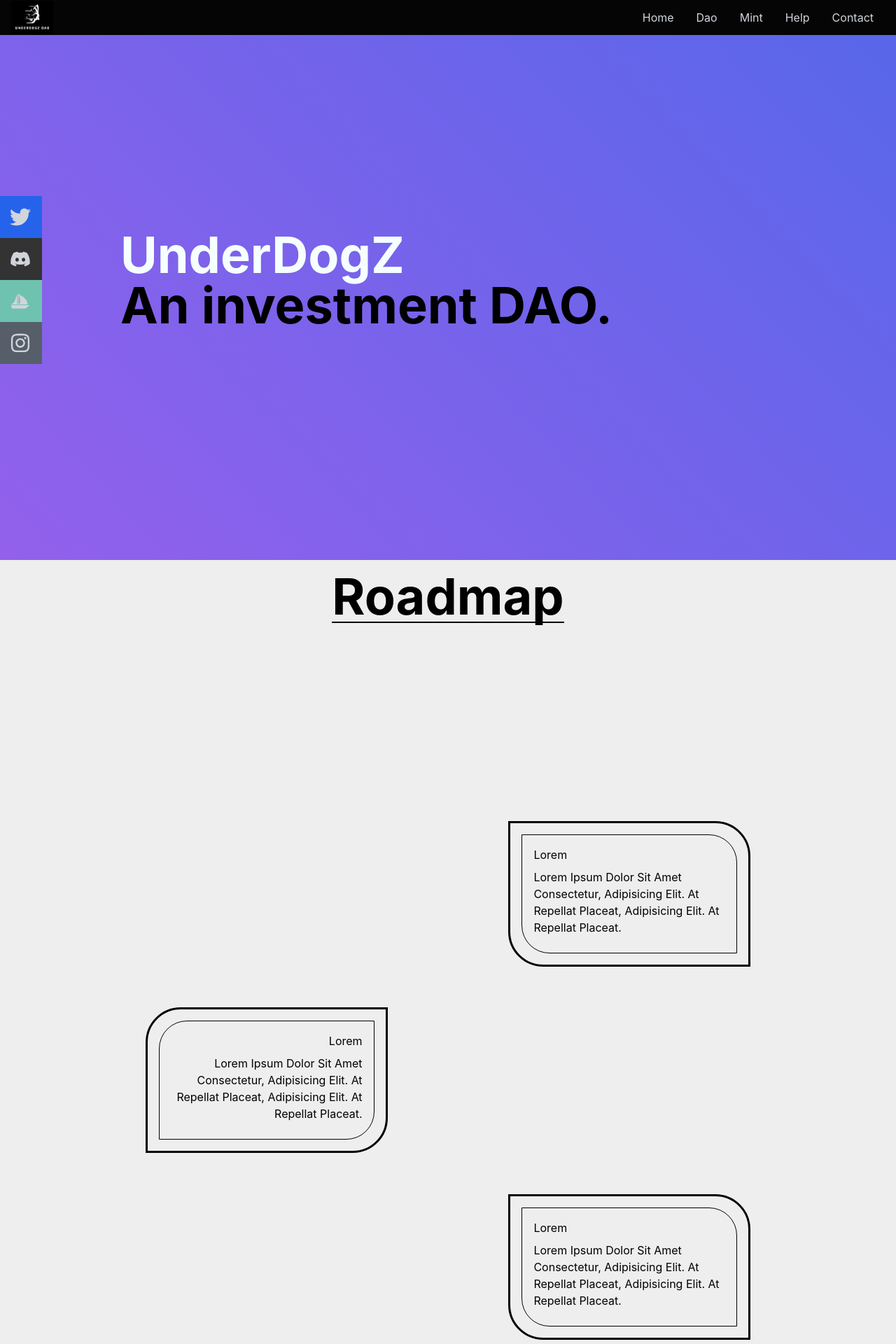
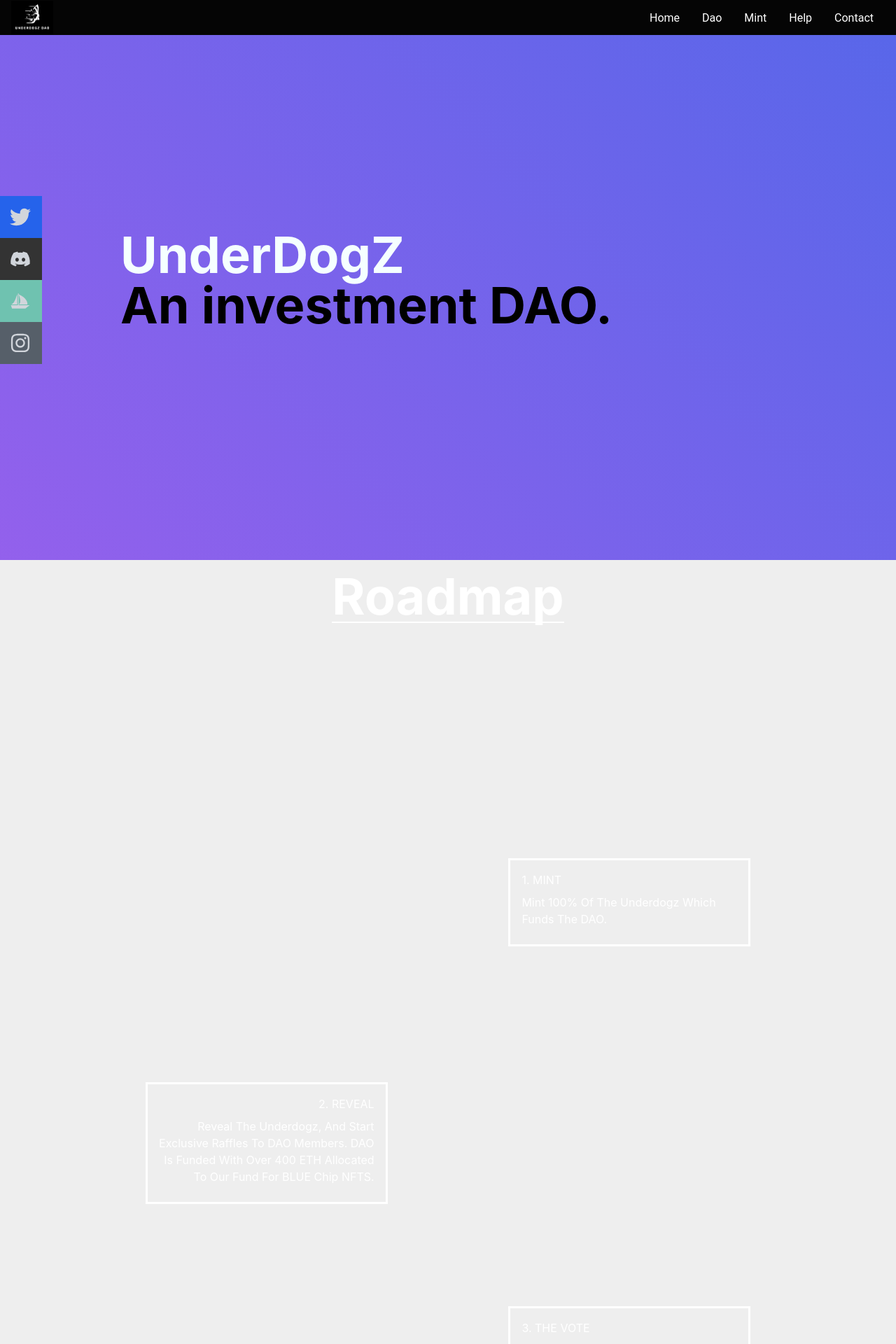
Before and after one commit to abccodes/THE-UNDERDOGZ, a React (Create React App) app: page / in a window 1280 px wide. Shown: the top 1920 px of the page at 70% size. Built offline with nearby package versions, Linux system fonts and the light colour scheme.

Commit message:
roadmap progress + fonts

```diff
--- a/src/components/DrawSvg.js
+++ b/src/components/DrawSvg.js
@@ -39,7 +39,7 @@ const Ball = styled.div`
   height: 1.5rem;
   border-radius: 50%;
   background-color: ${(props) => props.theme.text};
-  animation: ${Bounce} 0.5s linear infinite alternate;
+  animation: ${Bounce} 1.5s linear infinite alternate;
 
   @media (max-width: 48em) {
     left: 1rem;
--- a/src/components/FAQ.js
+++ b/src/components/FAQ.js
@@ -1,4 +1,8 @@
 import React from 'react'
+;<style>
+  @import
+  url('https://fonts.googleapis.com/css2?family=Exo:wght@100&display=swap');
+</style>
 
 function FAQ({ faq, index, toggleFAQ }) {
   return (
@@ -7,8 +11,11 @@ function FAQ({ faq, index, toggleFAQ }) {
       key={index}
       onClick={() => toggleFAQ(index)}
     >
+      {' '}
+      {/* <style> */}
       <div className="faq-question">{faq.question}</div>
       <div className="faq-answer">{faq.answer}</div>
+      {/* </style> */}
     </div>
   )
 }
--- a/src/components/Home.jsx
+++ b/src/components/Home.jsx
@@ -104,9 +104,9 @@ const Home = () => {
           An investment DAO.
         </h2>
       </div>
-      <div className='roadmap background'> </div>
+      <div className='roadmap backgroundBlack'> </div>
       <Roadmap></Roadmap>
-      <div name='skills' className='w-full h-screen  text-gray-300'>
+      <div name='skills' className='w-full h-screen  text-gray-300 backgroundBlack'>
       {/* Container */}
       <div className='max-w-[1000px] mx-auto p-4 flex flex-col justify-center w-full h-full'>
           <div>
--- a/src/components/Icons/Vector.js
+++ b/src/components/Icons/Vector.js
@@ -7,8 +7,8 @@ const Vector = ({ progress = 0, ...props }) => {
       <path
         strokeWidth="6px"
         className="svg-path"
-        d="M26 0V314C12 314 1 326 1 339C1 352 11 364 26 364C41 364 51 353 51 339C51 325 28 318 26 339V636V654.5C13.5 654.5 1 664 1 679C1 694 12 703 26 703C40 703 50.5 692.5 50.5 679C49.2307 664.367 26 660 26 679V979V994.5C13.5 994.5 0.999993 1003.5 1 1019C1.00001 1034.5 12.3457 1044.15 26 1043.5C36.5163 1043 50.4852 1035.18 50.5 1019C50.5148 1002.82 28.4963 1000.64 26 1019V1327C26 1327 26 1333.7 26 1338C13 1338 1 1348.5 1 1363C1 1377.5 13.5 1388 26 1388C38.5 1388 50.9422 1381.19 51 1363C51.0578 1344.81 26 1346 26 1363C26 1380 26 1670 26 1670V1678.5C12.5 1678.5 1 1687.5 1 1703C1 1718.5 14 1727.5 26 1727.5C38 1727.5 50.5 1719 50.5 1703C50.5 1687 26 1687 26 1703C26 1719 26 2049 26 2049"
-        stroke="black"
+        d="M1 0v2048.5"
+        stroke="white"
       />
     </svg>
   )
--- a/src/components/Navbar.jsx
+++ b/src/components/Navbar.jsx
@@ -38,19 +38,19 @@ const Navbar = () => {
       {/* menu */}
       <ul className='hidden md:flex'>
         <li>
-          <a href="/">Home</a>
+          <a href="/" className='roboto'>Home</a>
         </li>
         <li>
-          <a href="/dao">Dao</a>
+          <a href="/dao" className='roboto'>Dao</a>
         </li>
         <li>
-          <a href="/mint">Mint</a>
+          <a href="/mint" className='roboto'>Mint</a>
         </li>
         <li>
-          <a href="/help">Help</a>
+          <a href="/help" className='roboto'>Help</a>
         </li>
         <li>
-          <a href="/contact">Contact</a>
+          <a href="/contact" className='roboto'>Contact</a>
         </li>
       </ul>
 
--- a/src/components/sections/Roadmap.js
+++ b/src/components/sections/Roadmap.js
@@ -36,7 +36,6 @@ const Container = styled.div`
   justify-content: center;
   align-items: center;
   position: relative;
-
   @media (max-width: 64em) {
     width: 80%;
   }
@@ -58,7 +57,6 @@ const Items = styled.ul`
   flex-direction: column;
   justify-content: center;
   align-items: center;
-  /* background-color: lightblue; */
 
   @media (max-width: 48em) {
     width: 90%;
@@ -71,7 +69,6 @@ const Items = styled.ul`
     }
 
     div {
-      border-radius: 50px 0 50px 0;
       text-align: right;
 
       @media (max-width: 48em) {
@@ -92,7 +89,6 @@ const Items = styled.ul`
       justify-content: center;
     }
     div {
-      border-radius: 0 50px 0 50px;
       text-align: left;
     }
     p {
@@ -114,25 +110,17 @@ const ItemContainer = styled.div`
   height: fit-content;
   padding: 1rem;
   border: 3px solid ${(props) => props.theme.text};
-
+  color: white;
   @media (max-width: 48em) {
     width: 70%;
   }
 `
 
-const Box = styled.p`
-  height: fit-content;
-  background-color: ${(props) => props.theme.carouselColor};
-  color: ${(props) => props.theme.text};
-  padding: 1rem;
-  position: relative;
-  border: 1px solid ${(props) => props.theme.text};
-`
 const SubTitle = styled.span`
   display: block;
   font-size: ${(props) => props.theme.fontxl};
   text-transform: capitalize;
-  color: ${(props) => props.theme.text};
+  color: white;
 
   @media (max-width: 40em) {
     font-size: ${(props) => props.theme.fontlg};
@@ -143,7 +131,7 @@ const Text = styled.span`
   display: block;
   font-size: ${(props) => props.theme.fontsm};
   text-transform: capitalize;
-  color: ${(props) => props.theme.text};
+  color: white;
 
   font-weight: 400;
   margin: 0.5rem 0;
@@ -156,10 +144,8 @@ const RoadMapItem = ({ title, subtext, addToRef }) => {
   return (
     <Item ref={addToRef}>
       <ItemContainer>
-        <Box>
-          <SubTitle>{title} </SubTitle>
-          <Text>{subtext}</Text>
-        </Box>
+        <SubTitle>{title} </SubTitle>
+        <Text>{subtext}</Text>
       </ItemContainer>
     </Item>
   )
@@ -206,7 +192,7 @@ const Roadmap = () => {
 
   return (
     <Section id="roadmap">
-      <Title className="text-4xl sm:text-7xl font-bold text-[#1a1616">
+      <Title className="text-4xl sm:text-7xl font-bold text-[#1a1616 fontColorWhite">
         Roadmap
       </Title>
       <Container>
@@ -217,29 +203,32 @@ const Roadmap = () => {
           <Item>&nbsp;</Item>
           <RoadMapItem
             addToRef={addToRefs}
-            title="Lorem"
-            subtext="Lorem Ipsum Dolor Sit Amet Consectetur, Adipisicing Elit. At Repellat Placeat, Adipisicing Elit. At Repellat Placeat."
+            title="1. MINT"
+            subtext="Mint 100% of the Underdogz which funds the DAO."
           />
           <RoadMapItem
             addToRef={addToRefs}
-            title="Lorem"
-            subtext="Lorem Ipsum Dolor Sit Amet Consectetur, Adipisicing Elit. At Repellat Placeat, Adipisicing Elit. At Repellat Placeat."
+            title="2. REVEAL"
+            subtext="Reveal the Underdogz, and start exclusive raffles to DAO members. DAO is
+            funded with over 400 ETH allocated to our fund for BLUE chip NFTS."
           />
           <RoadMapItem
             addToRef={addToRefs}
-            title="Lorem"
-            subtext="Lorem Ipsum Dolor Sit Amet Consectetur, Adipisicing Elit. At Repellat Placeat, Adipisicing Elit. At Repellat Placeat."
+            title="3. THE VOTE"
+            subtext="Each Underdog NFT is 1 VOTE on which blue chip NFT projects to
+            invest in. The DAO together will vote on all future decisions. Examples of NFT’s to buy:
+            BAYC, MAYC, AZUKI, ABS, moon birds"
           />
           <RoadMapItem
             addToRef={addToRefs}
-            title="Lorem"
-            subtext="Lorem Ipsum Dolor Sit Amet Consectetur, Adipisicing Elit. At Repellat Placeat, Adipisicing Elit. At Repellat Placeat."
+            title="4. PAYOUT"
+            subtext="Pay out holders as investments grow"
           />
-          <RoadMapItem
+          {/* <RoadMapItem
             addToRef={addToRefs}
             title="Lorem"
             subtext="Lorem Ipsum Dolor Sit Amet Consectetur, Adipisicing Elit. At Repellat Placeat, Adipisicing Elit. At Repellat Placeat."
-          />
+          /> */}
         </Items>
       </Container>
     </Section>
--- a/src/index.css
+++ b/src/index.css
@@ -2,7 +2,12 @@
 @tailwind components;
 @tailwind utilities;
 
+/* exo regular */
+@import url('https://fonts.googleapis.com/css2?family=Exo:wght@100&display=swap');
 @import url('https://fonts.googleapis.com/css2?family=Raleway:wght@300;400;500;600;700;800;900&display=swap');
+/* roboto */
+@import url('https://fonts.googleapis.com/css2?family=Roboto:wght@100&display=swap');
+
 
 @layer base {
     body {
@@ -30,8 +35,8 @@
 }
 
 
-.background {
-    background-color: #000000;
+.backgroundBlack {
+    background: #000000;
 }
 
 /* .background {
@@ -86,6 +91,10 @@ body {
     background-color: #EEE;
 }
 
+.fontColorWhite {
+    color: white;
+}
+
 .faqs .faq {
     margin: 15px;
     padding: 15px;
@@ -100,6 +109,9 @@ body {
     padding-right: 80px;
 
     transition: all 0.4s ease;
+
+    font-family: 'Exo', sans-serif;
+    font-weight: bold;
 }
 
 .faqs .faq .faq-question::after {
@@ -110,6 +122,7 @@ body {
     transform: translateY(-50%);
     width: 30px;
     height: 30px;
+
 
     background-image: url('./assets/down-arrow-svgrepo-com (1).svg');
     background-position: center;
@@ -124,6 +137,7 @@ body {
     max-height: 0;
     overflow-y: hidden;
     transition: all 0.4s ease-out;
+    font-family: 'Exo', sans-serif;
 }
 
 .faqs .faq.open .faq-question {
@@ -182,3 +196,7 @@ body {
     50%{background-position:51% 100%}
     100%{background-position:50% 0%}
 } */
+.roboto {
+    color: white;
+    font-family: 'Roboto', sans-serif;
+}
```
Also changed, not shown: src/components/Icons/Vector 1 (1).svg (added).
